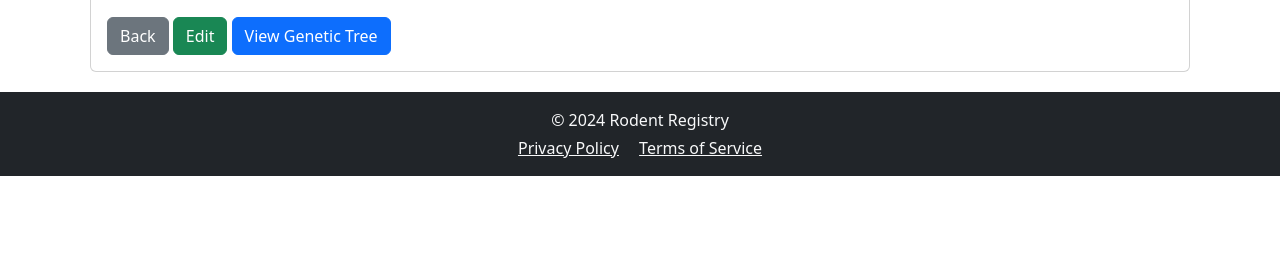
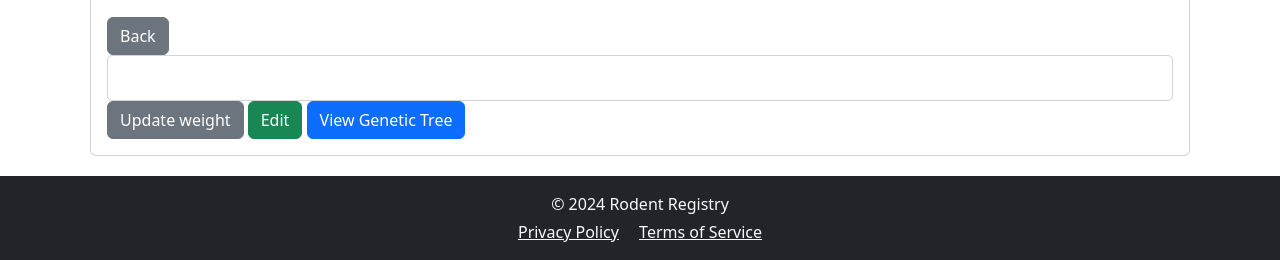
Before and after one commit to gonz-tyler/mouse-colony-management, a Django app: template website/templates/mice/mouse_details.html in a window 1280 px wide. Shown: the part 781-1041 px from the top of the page. Before the commit the page ends 957 px from the top, so only its background shows below. Run offline with Django 5.2, Linux system fonts and the light colour scheme; the template is opened without the code that fills it, so the values that code supplies are empty; some libraries are stand-ins or nearby versions.

Commit message:
Updates to model
Updated choices for ear clip selection + started to add weight options/ update

```diff
--- a/website/models.py
+++ b/website/models.py
@@ -90,7 +90,9 @@ class Mouse(models.Model):
         ('BL', 'Bottom Left'),
         ('BR', 'Bottom Right'),
         ('TLBR', 'Top Left Bottom Right'),
+        ('TLBL', 'Top Left Bottom Left'),
         ('TRBL', 'Top Right Bottom Left'),
+        ('TRBR', 'Top Right Bottom Right'),
         ('TLTRBLBR', 'Top Left Top Right Bottom Left Bottom Right'),
     ]
     STATE_CHOICES = [('alive', 'Alive'), ('breeding', 'Breeding'), ('to_be_culled', 'To Be Culled'), ('deceased', 'Deceased')]
--- a/website/templates/mice/mouse_details.html
+++ b/website/templates/mice/mouse_details.html
@@ -35,6 +35,8 @@
 
 
         <a onclick="history.back()" class="btn btn-secondary">Back</a>
+        <input type = "text" id = "weight" />
+        <a onclick="weight_update()" class="btn btn-secondary">Update weight</a>
         {% if user.role == 'leader' %}
         <a href="{% url 'delete_mouse' mouse.mouse_id %}" class="btn btn-danger">Delete</a>
         {% endif %}
@@ -42,6 +44,14 @@
         <a href="{% url 'update_mouse' mouse.mouse_id %}" class="btn btn-success">Edit</a>
         {% endif %}
         <a href="{% url 'genetic_tree' mouse.mouse_id %}" class="btn btn-primary">View Genetic Tree</a>
+
+        <script>
+            function weight_update(){
+                var updated_weight = document.getElementById("weight");
+                //code to update the database with the input (id = weight)
+
+            }
+        </script>
     </div>
 </div>
 
```
